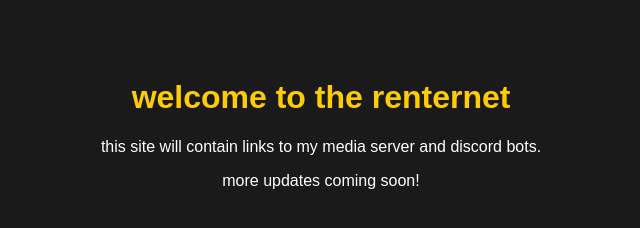
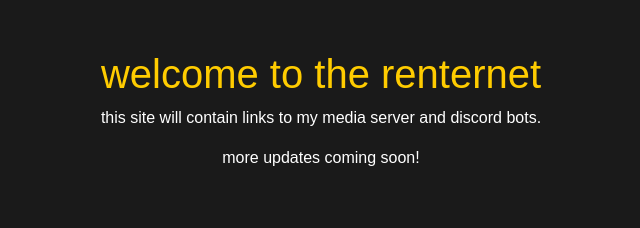
Before and after one commit to renternet/renternet.github.io, a plain HTML site: page index.html in a window 1280 px wide. Shown: the whole page, without its empty margins (319-959 px from the left). Drawn offline with nearby package versions, Linux system fonts and the light colour scheme.

Commit message:
Update index.html

```diff
--- a/index.html
+++ b/index.html
@@ -3,7 +3,7 @@
 <head>
     <meta charset="UTF-8">
     <meta name="viewport" content="width=device-width, initial-scale=1.0">
-    <script src="https://cdn.jsdelivr.net/npm/bootstrap@5.3.3/dist/js/bootstrap.bundle.min.js" integrity="sha384-YvpcrYf0tY3lHB60NNkmXc5s9fDVZLESaAA55NDzOxhy9GkcIdslK1eN7N6jIeHz" crossorigin="anonymous"></script>
+    <link href="https://cdn.jsdelivr.net/npm/bootstrap@5.3.3/dist/css/bootstrap.min.css" rel="stylesheet" integrity="sha384-QWTKZyjpPEjISv5WaRU9OFeRpok6YctnYmDr5pNlyT2bRjXh0JMhjY6hW+ALEwIH" crossorigin="anonymous">
     <title>renternet</title>
     <style>
         body {
```
